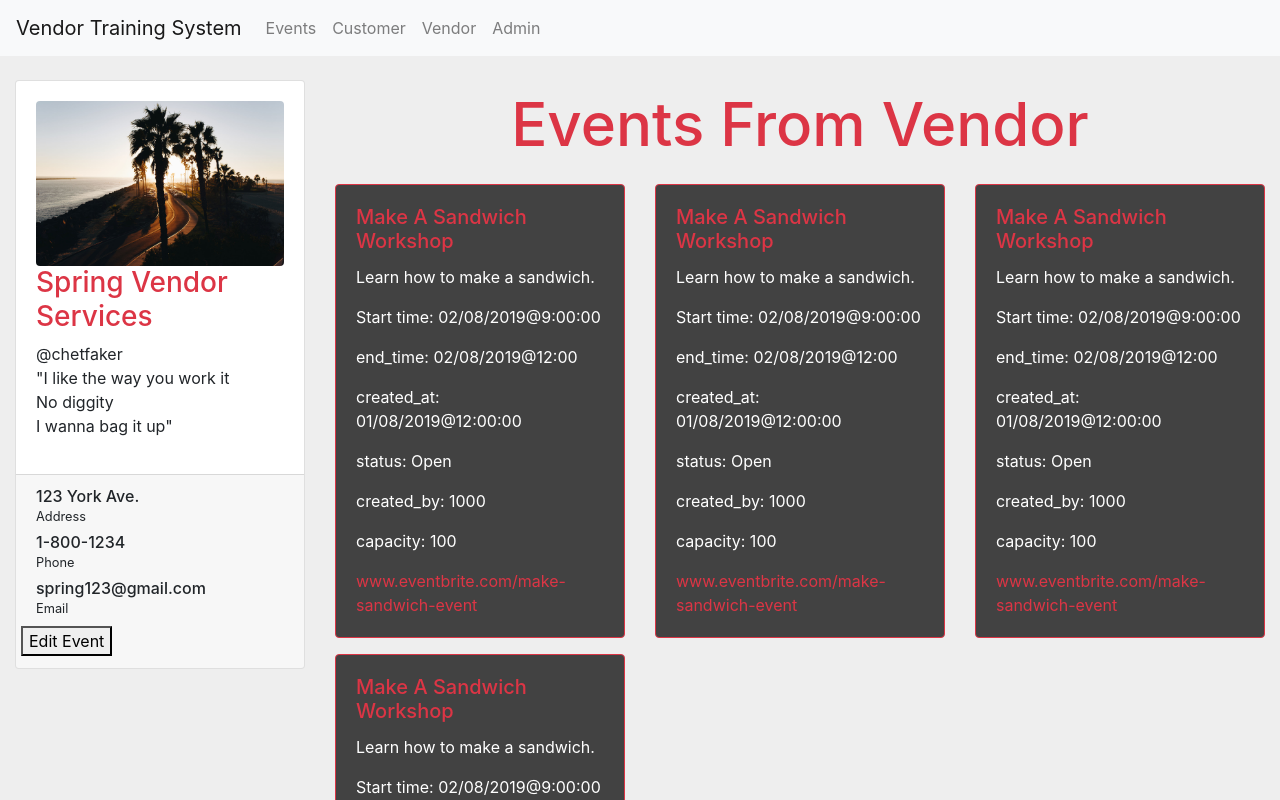
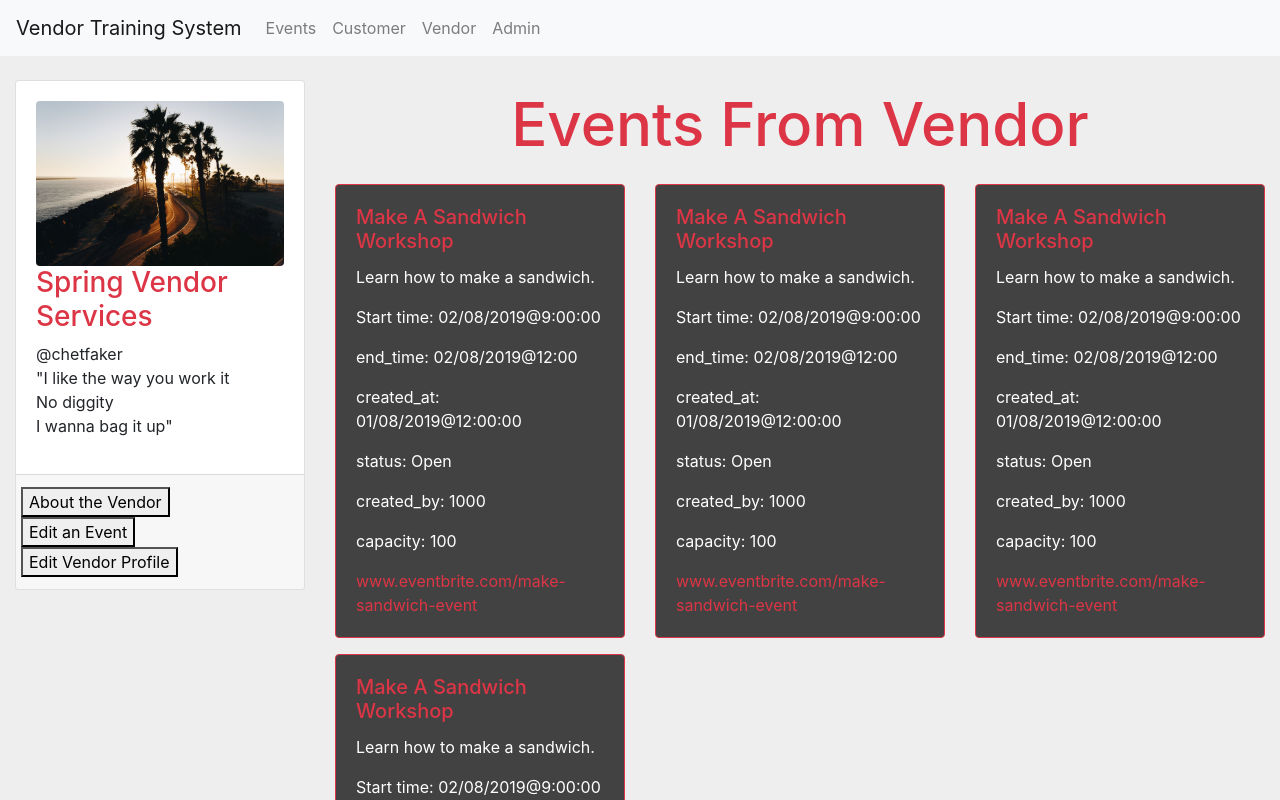
Before and after one commit to dave325/vendorTrainingSystem, an Angular app in the folder vendorTrainingSystem/: page /vendor in a window 1280 px wide. Shown: the top 800 px of the page. Built offline with nearby package versions, Linux system fonts and the light colour scheme.

Commit message:
about modal needs dummy info to be passed in; rearranged modals

```diff
--- a/vendorTrainingSystem/src/app/components/front-page/front-page.component.html
+++ b/vendorTrainingSystem/src/app/components/front-page/front-page.component.html
@@ -5,7 +5,6 @@
   <div><button (click)="openLoginModal()">Login</button></div>
   <div><button (click)="openEventModal()">event</button></div>
   <div><button (click)="openReportVendorModal()">ReportVendor</button></div>
-  <div><button (click)="openEditVendorProfileModal()">edit-vendor-profile</button></div>
 </div>
 
 <!--
--- a/vendorTrainingSystem/src/app/components/vendor/vendor-profile/vendor-profile.component.html
+++ b/vendorTrainingSystem/src/app/components/vendor/vendor-profile/vendor-profile.component.html
@@ -21,27 +21,10 @@
         <div class="card-footer">
           <div class="button-container">
             <div class="row">
-              <div class="col-12">
-                <h6>123 York Ave.
-                  <br>
-                  <small>Address</small>
-                </h6>
-              </div>
-              <div class="col-12">
-                <h6>1-800-1234
-                  <br>
-                  <small>Phone</small>
-                </h6>
-              </div>
-              <div class="col-12">
-                <h6>spring123@gmail.com
-                  <br>
-                  <small>Email</small>
-                </h6>
-              </div>
-              <br>
               <div>
-                  <button (click)="openEventEditModal()">Edit Event</button>
+                  <div><button (click)="openAboutModal()">About the Vendor</button></div>
+                  <div><button (click)="openEventEditModal()">Edit an Event</button></div>
+                  <div><button (click)="openEditVendorProfileModal()">Edit Vendor Profile</button></div>
                 </div>
             </div>
           </div>
--- a/vendorTrainingSystem/src/app/components/vendor/vendor-profile/vendor-profile.component.ts
+++ b/vendorTrainingSystem/src/app/components/vendor/vendor-profile/vendor-profile.component.ts
@@ -5,6 +5,7 @@ import { NgbActiveModal, NgbModal } from '@ng-bootstrap/ng-bootstrap';
 import { HttpClient } from '@angular/common/http';
 import { UserService } from 'src/app/user.service';
 import { AboutComponent } from '../../../modals/about/about.component'
+import { EditVendorProfileComponent } from '../../../modals/edit-vendor-profile/edit-vendor-profile.component'
 
 @Component({
   selector: 'app-vendor-profile',
@@ -28,5 +29,7 @@ export class VendorProfileComponent implements OnInit {
   openAboutModal() {
     let modalReg = this.modalService.open(AboutComponent);
   }
-
+  openEditVendorProfileModal(){
+    let modalReg = this.modalService.open(EditVendorProfileComponent);
+  }
 }
--- a/vendorTrainingSystem/src/app/modals/about/about.component.html
+++ b/vendorTrainingSystem/src/app/modals/about/about.component.html
@@ -6,7 +6,6 @@
         <div class="form-group">
             <textarea class="form-control"></textarea>
         </div>
-        <input type="text" class="form-control" [(ngModel)]="vendor1" #vendor="ngModel" required>
     </div>
     <div class="modal-footer">
         <button type="button" class="btn btn-outline-primary" aria-label="Close"
```
